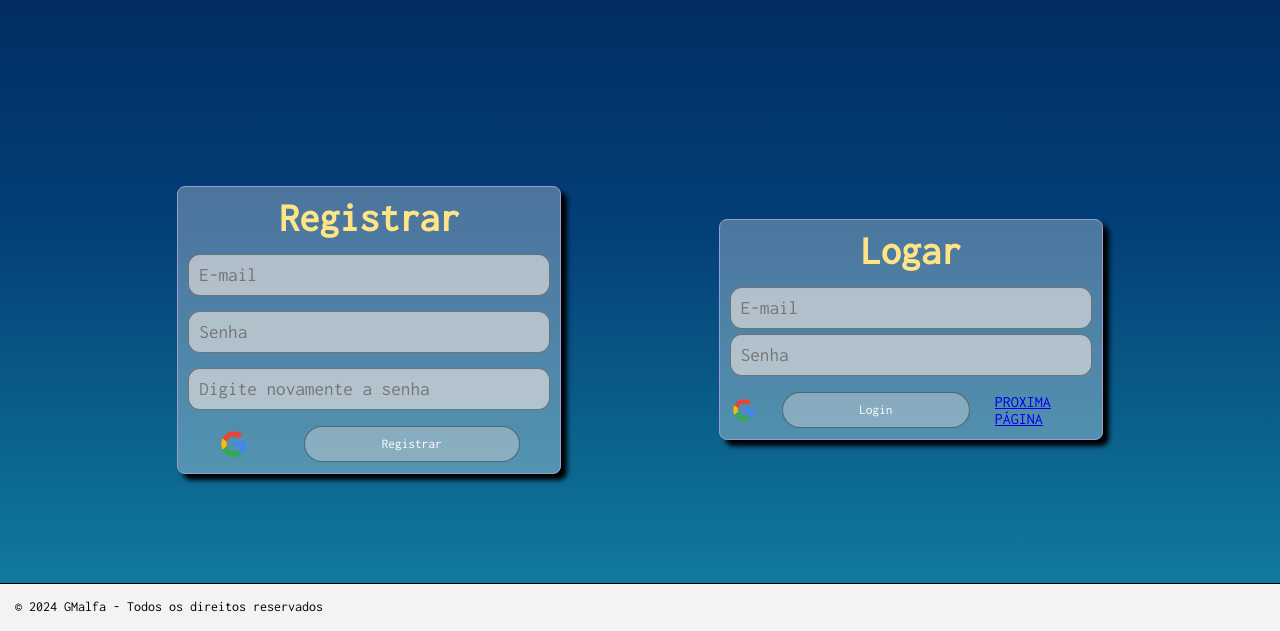
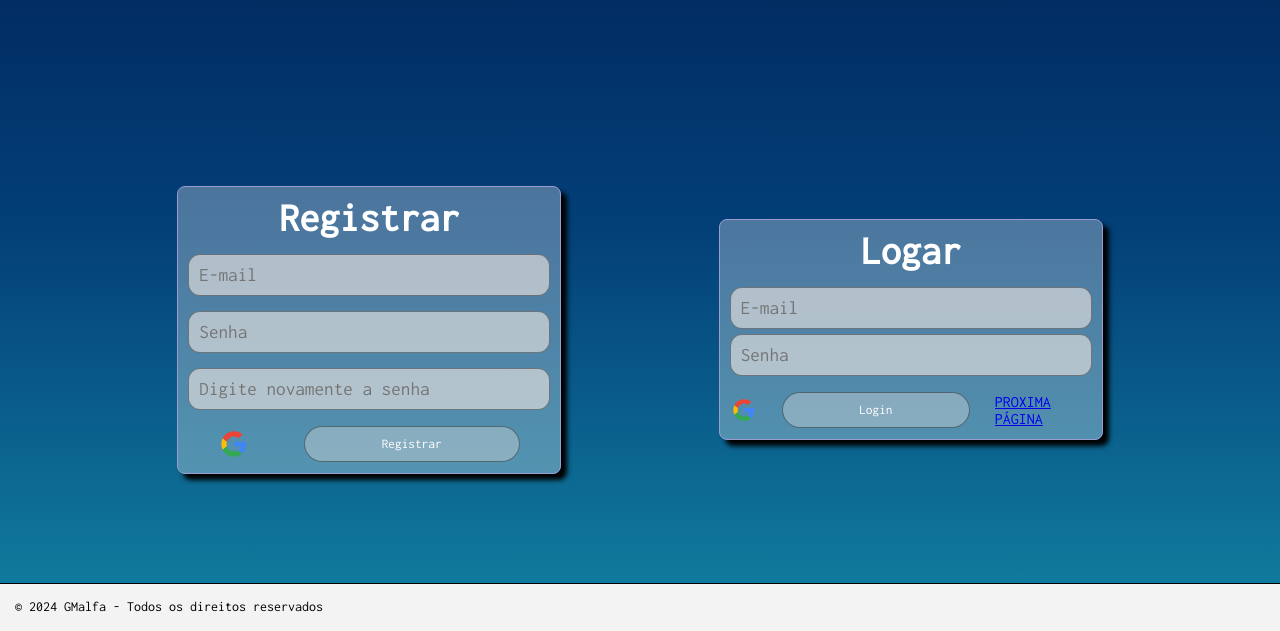
Before and after one commit to Malfaa/ums_js, a website: page index.html in a window 1280 px wide. Shown: the part 169-800 px from the top of the page. Drawn offline with Linux system fonts and the light colour scheme.

```diff
--- a/src/styles/login.css
+++ b/src/styles/login.css
@@ -47,7 +47,7 @@
   width: 100%;
   padding: 5px 5px 0 5px;
   /*height: 32vh;*/
-  color: #ffe486;
+  color: white;
 }
 
 .area-de-logar {
```
